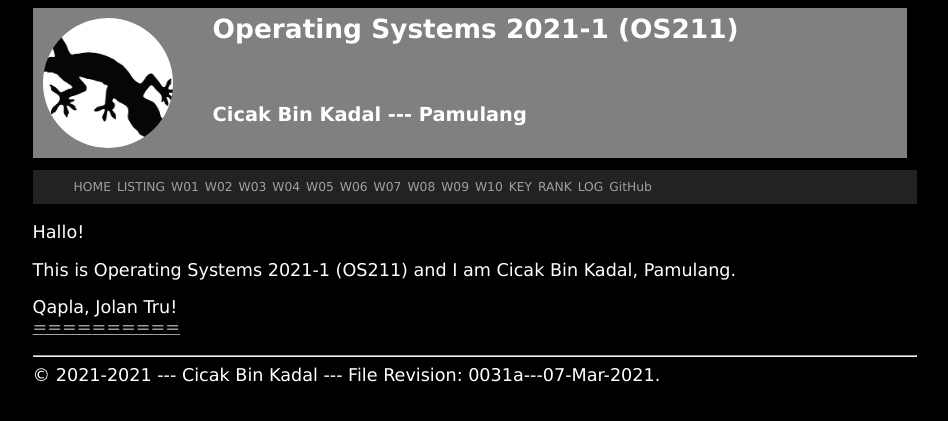
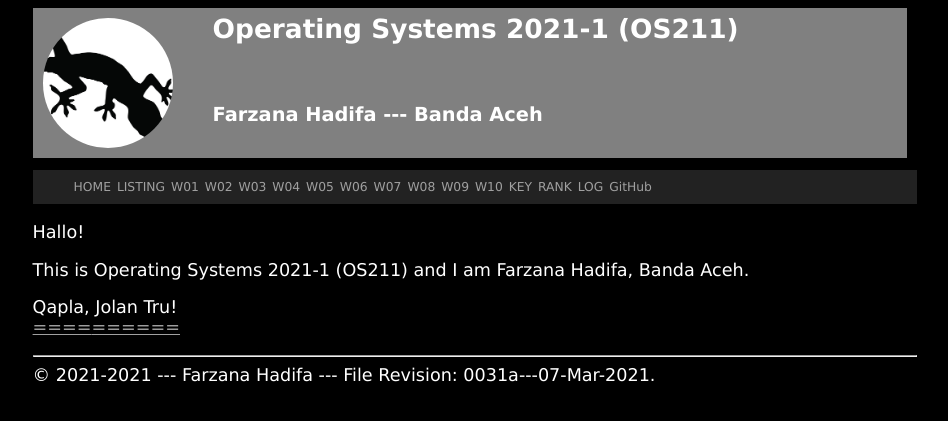
Before and after one commit to frz1110/os211, a Jekyll site: the page built from index.md, in a window 1280 px wide. Shown: the top 421 px of the page, without its empty margins (165-1113 px from the left). Built offline with Jekyll 4.4.1, drawn with Linux system fonts in a browser that asks for light colours.

Commit message:
change _config.yml

```diff
--- a/_config.yml
+++ b/_config.yml
@@ -7,15 +7,15 @@ description: >-
 # baseurl: "" # e.g. /blog
 # url: ""     # e.g. http://example.com
 google_analytics: "UA-89852122-6"
-author:           "Cicak Bin Kadal"
-address:          "Pamulang"
+author:           "Farzana Hadifa"
+address:          "Banda Aceh"
 sitemap:          "true"
 plugins:
   - jekyll-sitemap
   - jekyll-seo-tag
-urlweb:           "https://cbkadal.github.io/os211/"
+urlweb:           "https://frz1110.github.io/os211/"
 urlcontact:       "TBS"
-urlgithub:        "https://github.com/cbkadal/os211/"
-urlghpage:        "https://cbkadal.github.io/os211/"
+urlgithub:        "https://github.com/frz1110/os211/"
+urlghpage:        "https://frz1110.github.io/os211/"
 keywords:         "jekyll, testing"
 github:           [metadata]
```
Also changed, not shown: favicon.ico (deleted).
